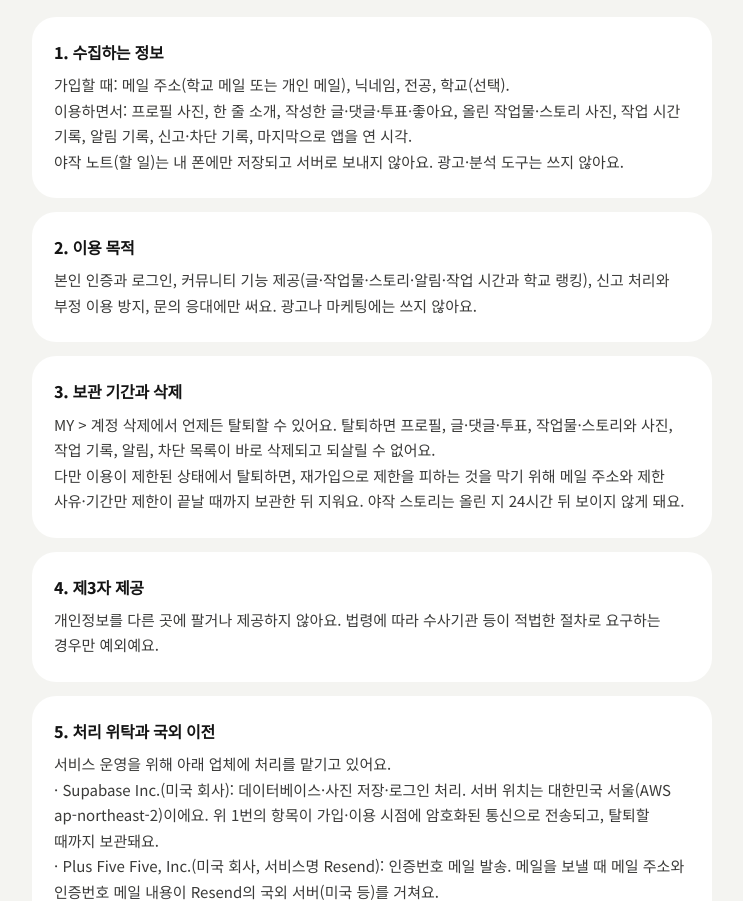
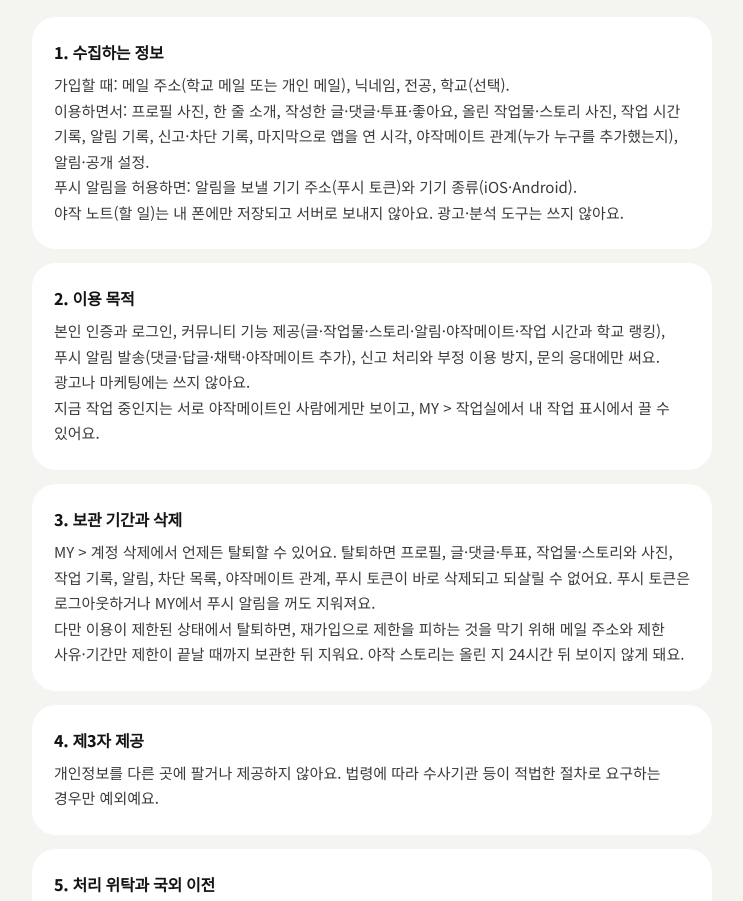
Before and after one commit to yazak260916/yazak-web, a plain HTML site: page privacy.html in a window 1280 px wide. Shown: the part 200-1101 px from the top of the page, without its empty margins (268-1011 px from the left). Drawn offline with Linux system fonts and the light colour scheme.

Commit message:
처리방침: 푸시 알림, 야작메이트

```diff
--- a/privacy.html
+++ b/privacy.html
@@ -39,12 +39,15 @@ footer{color:var(--muted);font-size:13px;margin-top:26px;text-align:center}
 <div class="wrap">
 <header><a class="logo" href="index.html">Yazak</a></header>
 <nav><a href="index.html">홈</a><a href="terms.html">이용약관</a><a href="privacy.html" class="on">개인정보 처리방침</a><a href="policy.html">운영정책</a><a href="delete.html">계정 삭제</a></nav>
-<h1>개인정보 처리방침</h1><p class="sub">Yazak · 시행일 2026년 11월 19일</p><section class="card"><h2>1. 수집하는 정보</h2><p>가입할 때: 메일 주소(학교 메일 또는 개인 메일), 닉네임, 전공, 학교(선택).
-이용하면서: 프로필 사진, 한 줄 소개, 작성한 글·댓글·투표·좋아요, 올린 작업물·스토리 사진, 작업 시간 기록, 알림 기록, 신고·차단 기록, 마지막으로 앱을 연 시각.
-야작 노트(할 일)는 내 폰에만 저장되고 서버로 보내지 않아요. 광고·분석 도구는 쓰지 않아요.</p></section><section class="card"><h2>2. 이용 목적</h2><p>본인 인증과 로그인, 커뮤니티 기능 제공(글·작업물·스토리·알림·작업 시간과 학교 랭킹), 신고 처리와 부정 이용 방지, 문의 응대에만 써요. 광고나 마케팅에는 쓰지 않아요.</p></section><section class="card"><h2>3. 보관 기간과 삭제</h2><p>MY &gt; 계정 삭제에서 언제든 탈퇴할 수 있어요. 탈퇴하면 프로필, 글·댓글·투표, 작업물·스토리와 사진, 작업 기록, 알림, 차단 목록이 바로 삭제되고 되살릴 수 없어요.
+<h1>개인정보 처리방침</h1><p class="sub">Yazak · 시행일 2026년 11월 27일</p><section class="card"><h2>1. 수집하는 정보</h2><p>가입할 때: 메일 주소(학교 메일 또는 개인 메일), 닉네임, 전공, 학교(선택).
+이용하면서: 프로필 사진, 한 줄 소개, 작성한 글·댓글·투표·좋아요, 올린 작업물·스토리 사진, 작업 시간 기록, 알림 기록, 신고·차단 기록, 마지막으로 앱을 연 시각, 야작메이트 관계(누가 누구를 추가했는지), 알림·공개 설정.
+푸시 알림을 허용하면: 알림을 보낼 기기 주소(푸시 토큰)와 기기 종류(iOS·Android).
+야작 노트(할 일)는 내 폰에만 저장되고 서버로 보내지 않아요. 광고·분석 도구는 쓰지 않아요.</p></section><section class="card"><h2>2. 이용 목적</h2><p>본인 인증과 로그인, 커뮤니티 기능 제공(글·작업물·스토리·알림·야작메이트·작업 시간과 학교 랭킹), 푸시 알림 발송(댓글·답글·채택·야작메이트 추가), 신고 처리와 부정 이용 방지, 문의 응대에만 써요. 광고나 마케팅에는 쓰지 않아요.
+지금 작업 중인지는 서로 야작메이트인 사람에게만 보이고, MY &gt; 작업실에서 내 작업 표시에서 끌 수 있어요.</p></section><section class="card"><h2>3. 보관 기간과 삭제</h2><p>MY &gt; 계정 삭제에서 언제든 탈퇴할 수 있어요. 탈퇴하면 프로필, 글·댓글·투표, 작업물·스토리와 사진, 작업 기록, 알림, 차단 목록, 야작메이트 관계, 푸시 토큰이 바로 삭제되고 되살릴 수 없어요. 푸시 토큰은 로그아웃하거나 MY에서 푸시 알림을 꺼도 지워져요.
 다만 이용이 제한된 상태에서 탈퇴하면, 재가입으로 제한을 피하는 것을 막기 위해 메일 주소와 제한 사유·기간만 제한이 끝날 때까지 보관한 뒤 지워요. 야작 스토리는 올린 지 24시간 뒤 보이지 않게 돼요.</p></section><section class="card"><h2>4. 제3자 제공</h2><p>개인정보를 다른 곳에 팔거나 제공하지 않아요. 법령에 따라 수사기관 등이 적법한 절차로 요구하는 경우만 예외예요.</p></section><section class="card"><h2>5. 처리 위탁과 국외 이전</h2><p>서비스 운영을 위해 아래 업체에 처리를 맡기고 있어요.
 · Supabase Inc.(미국 회사): 데이터베이스·사진 저장·로그인 처리. 서버 위치는 대한민국 서울(AWS ap-northeast-2)이에요. 위 1번의 항목이 가입·이용 시점에 암호화된 통신으로 전송되고, 탈퇴할 때까지 보관돼요.
 · Plus Five Five, Inc.(미국 회사, 서비스명 Resend): 인증번호 메일 발송. 메일을 보낼 때 메일 주소와 인증번호 메일 내용이 Resend의 국외 서버(미국 등)를 거쳐요.
+· 650 Industries, Inc.(미국 회사, 서비스명 Expo): 푸시 알림 발송. 푸시 알림을 허용한 경우에만, 알림을 보낼 때 푸시 토큰과 알림 내용(보낸 사람의 닉네임, 댓글 앞부분)이 Expo의 국외 서버(미국 등)를 거쳐 Apple(APNs)·Google(FCM)을 통해 내 폰으로 전달돼요. Expo는 푸시 토큰을 보관하고, 알림 내용은 전달한 뒤 지워요. 폰 설정이나 MY에서 푸시 알림을 끄면 보내지 않아요.
 이를 원하지 않으면 가입하지 않거나 탈퇴하면 되고, 이 경우 서비스를 이용할 수 없어요.</p></section><section class="card"><h2>6. 파기 방법</h2><p>보관 기간이 끝나거나 탈퇴하면 데이터베이스의 기록과 저장소의 사진 파일을 복구할 수 없게 삭제해요.</p></section><section class="card"><h2>7. 이용자의 권리</h2><p>내 정보는 프로필 수정에서 직접 고칠 수 있고, MY &gt; 계정 삭제에서 모두 지울 수 있어요. 내 정보의 열람·정정·삭제·처리 정지를 요청하려면 yazak261116@gmail.com 로 알려 주세요. 10일 안에 답해 드려요.</p></section><section class="card"><h2>8. 안전하게 지키는 방법</h2><p>모든 통신은 암호화(HTTPS)해요. 이용자는 메일 인증번호로 로그인하고, 이용자의 비밀번호를 받거나 저장하지 않아요(스토어 심사에 쓰는 시험용 계정 하나만 예외예요). 데이터는 본인과 필요한 기능에서만 볼 수 있게 접근을 제한하고, 운영진 중 권한이 있는 사람만 관리 화면에 들어갈 수 있어요.</p></section><section class="card"><h2>9. 자동으로 저장되는 정보</h2><p>쿠키는 쓰지 않아요. 로그인 상태를 유지하려고 인증 정보를 내 폰에 저장하고, 로그아웃하거나 앱을 지우면 없어져요.</p></section><section class="card"><h2>10. 만 14세 미만</h2><p>만 14세 미만은 가입할 수 없어요. 만 14세 미만이 가입한 사실을 알게 되면 계정과 정보를 바로 삭제해요.</p></section><section class="card"><h2>11. 개인정보 보호 담당</h2><p>Yazak 팀 (yazak261116@gmail.com)
 개인정보 침해에 대한 신고나 상담이 필요하면 개인정보침해신고센터(privacy.kisa.or.kr, 국번 없이 118), 개인정보분쟁조정위원회(www.kopico.go.kr, 1833-6972), 대검찰청(1301), 경찰청(182)에 문의할 수 있어요.</p></section><section class="card"><h2>12. 방침의 변경</h2><p>이 방침이 바뀌면 시행 7일 전에 앱에서 알려 드려요.</p></section>
 <footer>Yazak 팀 · <a class="mail" href="mailto:yazak261116@gmail.com">yazak261116@gmail.com</a></footer>
```
